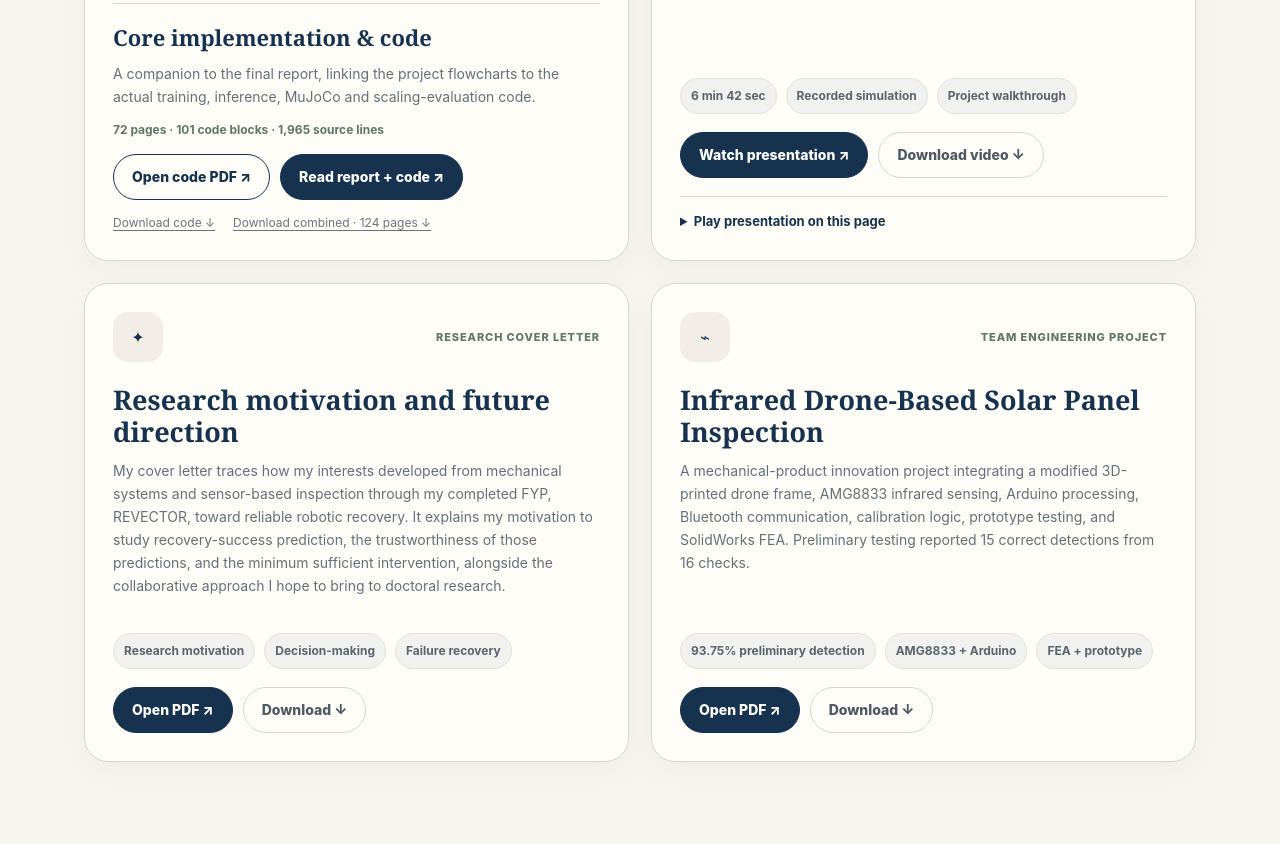
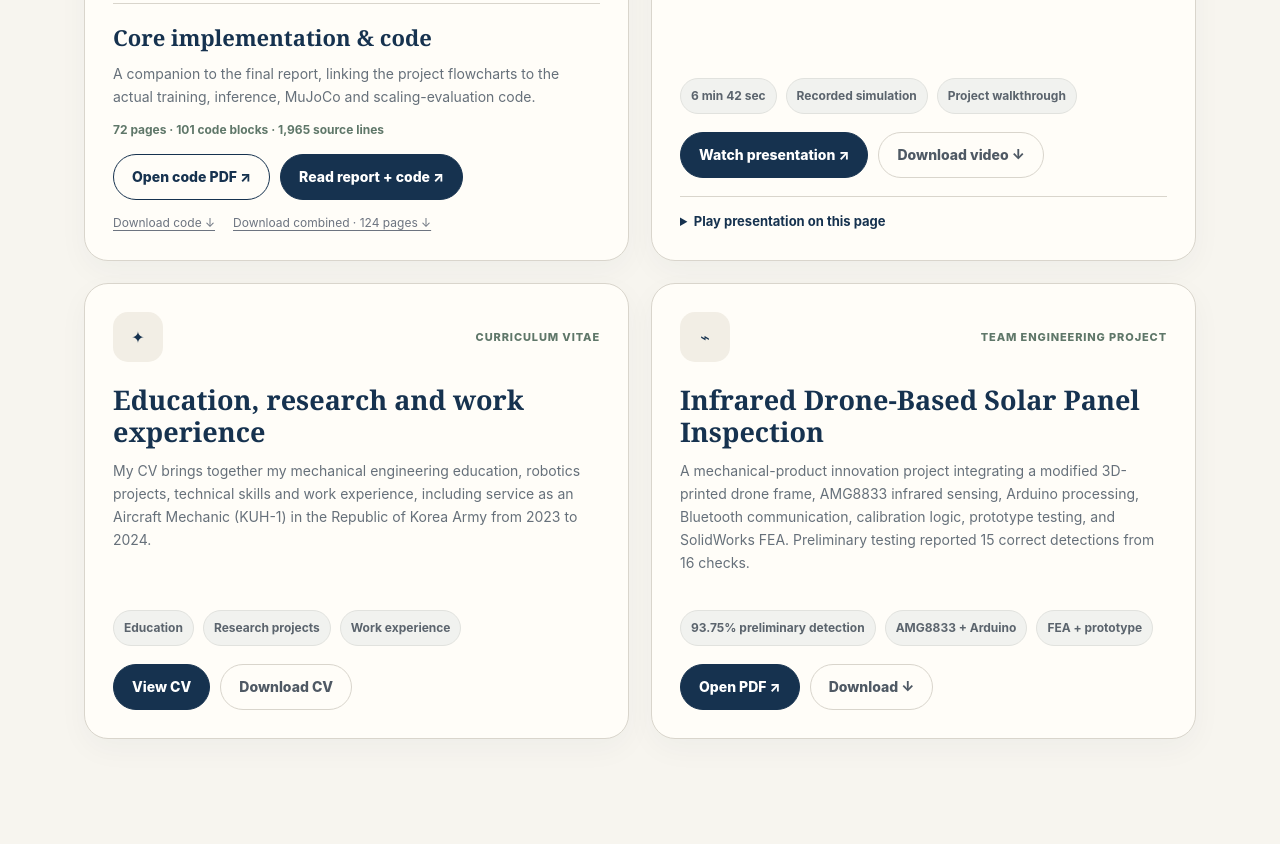
Before and after one commit to Raphael0-917/Jaywon0917, a plain HTML site: page index.html in a window 1280 px wide. Shown: the part 1305-2149 px from the top of the page. Drawn offline with Linux system fonts and the light colour scheme.

Commit message:
Use existing Drive CV link and remove duplicate post-training button

```diff
--- a/index.html
+++ b/index.html
@@ -215,10 +215,9 @@
           <p class="research-line">I am interested in <strong>robotic decision-making and failure recovery</strong>: how a robot can choose a recovery action that is sufficiently reliable without unnecessary cost or intervention.</p>
 
           <div class="actions">
-            <a class="btn secondary" href="./Jaewon_Lee_CV.pdf?v=37c3a19089eb" target="_blank" rel="noopener">View CV (post-training version)</a>
-            <a class="btn primary" href="https://drive.google.com/file/d/1l9mpHiEk0M7tkI0nf5as_CubUa766UaR/view?usp=sharing" target="_blank" rel="noopener">View cover letter ↗</a>
+            <a class="btn primary" href="https://drive.google.com/file/d/1l9mpHiEk0M7tkI0nf5as_CubUa766UaR/view?usp=sharing" target="_blank" rel="noopener">View CV</a>
             <a class="btn secondary" href="https://drive.google.com/file/d/1gxNNqs5cez27LWuiH-dTSRYHkboMgD6p/view?usp=sharing" target="_blank" rel="noopener">View team project ↗</a>
-            <a class="btn download" href="https://drive.google.com/uc?export=download&id=1l9mpHiEk0M7tkI0nf5as_CubUa766UaR">Download cover letter ↓</a>
+            <a class="btn download" href="https://drive.google.com/uc?export=download&id=1l9mpHiEk0M7tkI0nf5as_CubUa766UaR">Download CV</a>
           </div>
           <div class="chips" aria-label="Research interests">
             <span class="chip">Decision-making under uncertainty</span>
@@ -299,18 +298,18 @@
           <article class="doc-card">
             <div class="doc-top">
               <div class="doc-icon" aria-hidden="true">✦</div>
-              <div class="doc-tag">Research Cover Letter</div>
+              <div class="doc-tag">Curriculum Vitae</div>
             </div>
-            <h3>Research motivation and future direction</h3>
-            <p>My cover letter traces how my interests developed from mechanical systems and sensor-based inspection through my completed FYP, REVECTOR, toward reliable robotic recovery. It explains my motivation to study recovery-success prediction, the trustworthiness of those predictions, and the minimum sufficient intervention, alongside the collaborative approach I hope to bring to doctoral research.</p>
+            <h3>Education, research and work experience</h3>
+            <p>My CV brings together my mechanical engineering education, robotics projects, technical skills and work experience, including service as an Aircraft Mechanic (KUH-1) in the Republic of Korea Army from 2023 to 2024.</p>
             <div class="meta">
-              <span class="metric">Research motivation</span>
-              <span class="metric">Decision-making</span>
-              <span class="metric">Failure recovery</span>
+              <span class="metric">Education</span>
+              <span class="metric">Research projects</span>
+              <span class="metric">Work experience</span>
             </div>
             <div class="card-actions">
-              <a class="btn primary" href="https://drive.google.com/file/d/1l9mpHiEk0M7tkI0nf5as_CubUa766UaR/view?usp=sharing" target="_blank" rel="noopener">Open PDF ↗</a>
-              <a class="btn download" href="https://drive.google.com/uc?export=download&id=1l9mpHiEk0M7tkI0nf5as_CubUa766UaR">Download ↓</a>
+              <a class="btn primary" href="https://drive.google.com/file/d/1l9mpHiEk0M7tkI0nf5as_CubUa766UaR/view?usp=sharing" target="_blank" rel="noopener">View CV</a>
+              <a class="btn download" href="https://drive.google.com/uc?export=download&id=1l9mpHiEk0M7tkI0nf5as_CubUa766UaR">Download CV</a>
             </div>
           </article>
 
```
